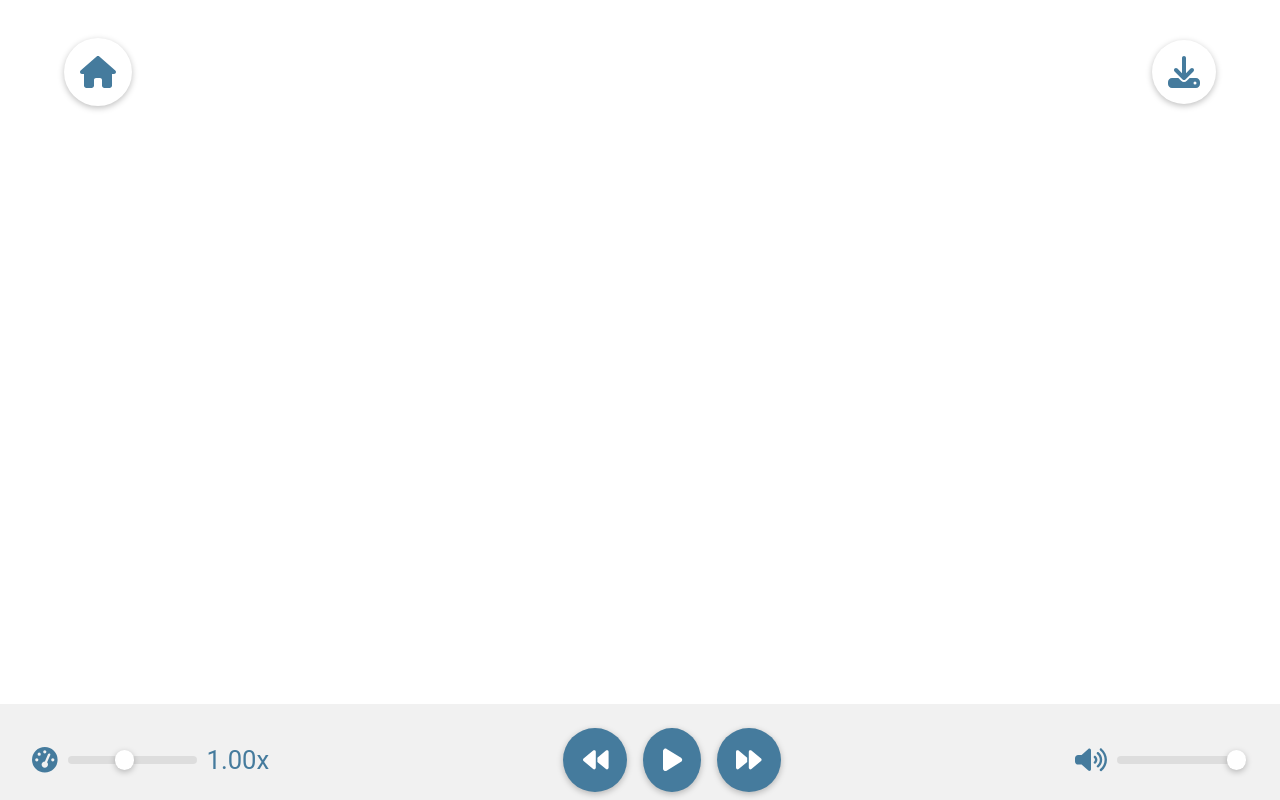
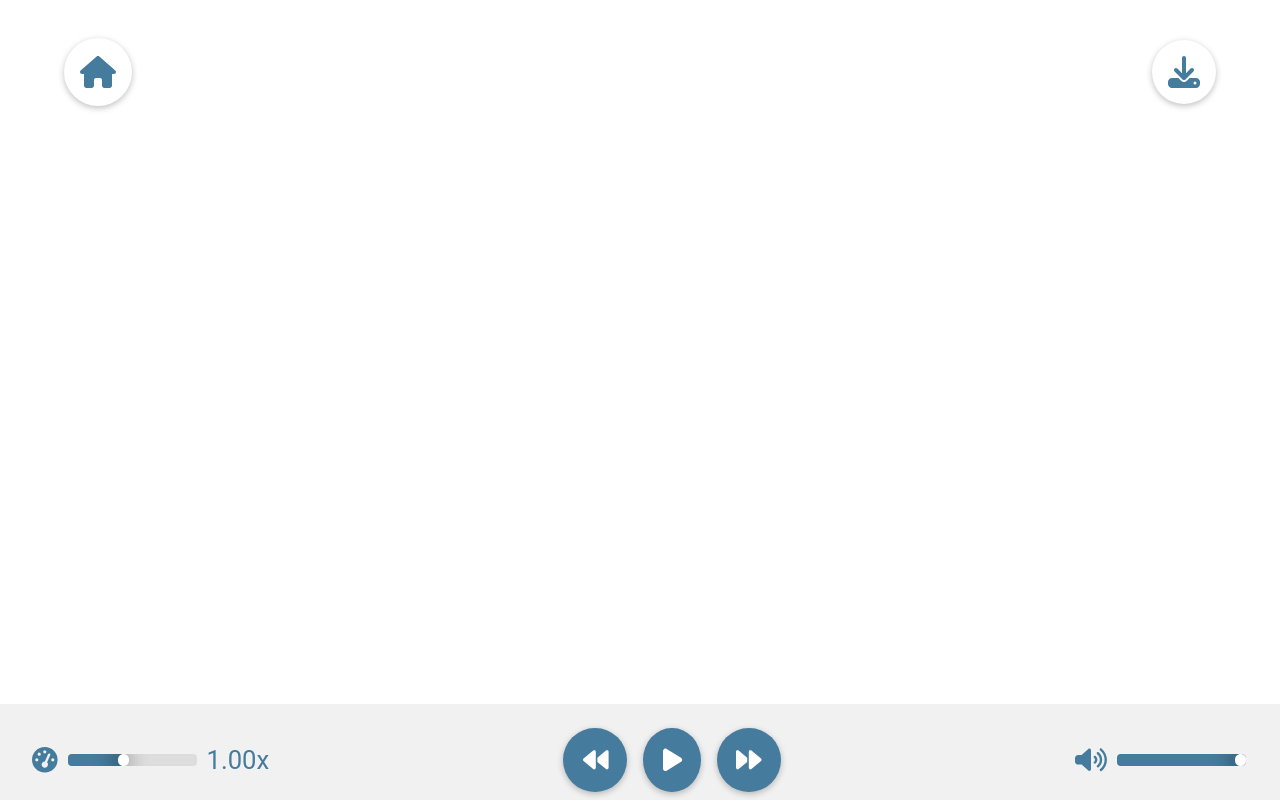
Before and after one commit to SyncTalk/synctalk, a React (Create React App) app in the folder frontend/sync-talk/: page /result in a window 1280 px wide. Built offline with nearby package versions, Linux system fonts and the light colour scheme.

Commit message:
update slider colour

```diff
--- a/frontend/sync-talk/src/components/AudioPlayer.css
+++ b/frontend/sync-talk/src/components/AudioPlayer.css
@@ -64,57 +64,41 @@
     gap: 0.5rem;
 }
 
-.SpeedControl input[type="range"] {
-    -webkit-appearance: none;
-    height: 0.5rem;
-    background-color: #ddd;
-    border-radius: 0.25rem;
-    outline: none;
-}
-
-.SpeedControl input[type="range"]::-webkit-slider-thumb {
-    -webkit-appearance: none;
-    width: 1.2rem;
-    height: 1.2rem;
-    background-color: #ffffff; /* changed background color */
-    border-radius: 50%;
-    box-shadow: 0px 2px 6px rgba(0, 0, 0, 0.25);
-    cursor: pointer;
-}
-
-.SpeedControl input[type="range"]::-webkit-progress-value {
-    background-color: #457B9D; /* changed background color */
-}
-
 .VolumeControl {
     display: flex;
     align-items: center;
     gap: 0.5rem;
 }
 
-.VolumeControl input[type="range"] {
+input[type=range] {
     -webkit-appearance: none;
-    height: 0.5rem;
+    appearance: none;
+    width: 100%;
+    background-color: transparent;
+    outline: none;
+    display: flex;
+    align-items: center;
+}
+
+input[type=range]::-webkit-slider-runnable-track {
+    overflow: hidden;
+    height: 0.7rem;
     background-color: #ddd;
     border-radius: 0.25rem;
     outline: none;
 }
 
-.VolumeControl input[type="range"]::-webkit-slider-thumb {
+input[type="range"]::-webkit-slider-thumb {
     -webkit-appearance: none;
-    width: 1.2rem;
-    height: 1.2rem;
-    background-color: #ffffff; /* changed background color */
+    width:0.7rem;
+    height: 0.7rem;
+    color: #ffffff;
+    background-color: #ffffff;
     border-radius: 50%;
-    box-shadow: 0px 2px 6px rgba(0, 0, 0, 0.25);
+    box-shadow:  -2px 1px 20px #000000, calc(-100vw - 7px) 0 0 100vw #457B9D;
     cursor: pointer;
 }
 
-.VolumeControl input[type="range"]::-webkit-progress-bar {
-    background-color: #ddd; /* changed background color */
-    border-radius: 0.25rem;
+input[type=range]::-webkit-slider-thumb:hover {
+    transform: scale(1.4); /* added hover animation */
 }
-
-.VolumeControl input[type="range"]::-webkit-progress-value {
-    background-color: #457B9D; /* changed background color */
-}
```
